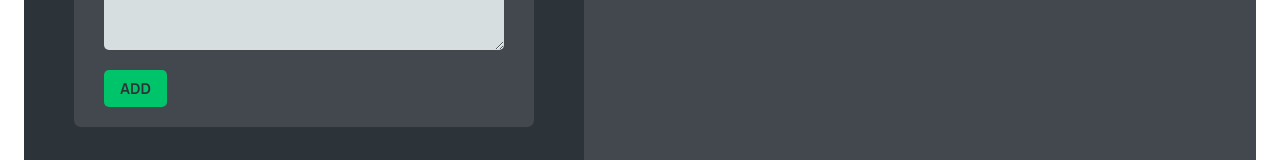
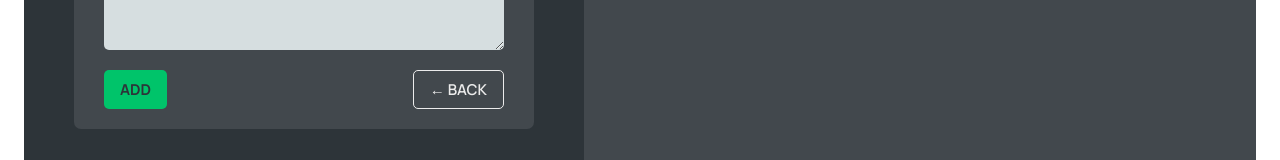
Before and after one commit to luther0929/WorldWise, a React (Vite) app: page /app/form in a window 1280 px wide. Shown: the part 427-587 px from the top of the page. Built offline with nearby package versions, Linux system fonts and the light colour scheme; data requests are answered from the project's data file.

Commit message:
feat(components): create reusable BackButton component for Form and City

```diff
--- /dev/null
+++ b/src/components/BackButton.jsx
@@ -0,0 +1,20 @@
+import { useNavigate } from 'react-router-dom';
+import Button from './Button';
+
+function BackButton() {
+  const navigate = useNavigate();
+
+  return (
+    <Button
+      type="back"
+      onClick={(e) => {
+        e.preventDefault();
+        navigate(-1);
+      }}
+    >
+      &larr; Back
+    </Button>
+  );
+}
+
+export default BackButton;
--- a/src/components/City.jsx
+++ b/src/components/City.jsx
@@ -3,6 +3,7 @@ import { useParams } from 'react-router-dom';
 import { useCities } from '../contexts/CitiesContext';
 import styles from './City.module.css';
 import Spinner from './Spinner';
+import BackButton from './BackButton';
 
 const formatDate = (date) =>
   new Intl.DateTimeFormat('en', {
@@ -58,6 +59,7 @@ function City() {
           Check out {cityName} on Wikipedia &rarr;
         </a>
       </div>
+      <BackButton />
     </div>
   );
 }
--- a/src/components/Form.jsx
+++ b/src/components/Form.jsx
@@ -3,6 +3,7 @@
 import { useState } from 'react';
 import styles from './Form.module.css';
 import Button from './Button';
+import BackButton from './BackButton';
 
 export function convertToEmoji(countryCode) {
   const codePoints = countryCode
@@ -50,6 +51,7 @@ function Form() {
 
       <div className={styles.buttons}>
         <Button type="primary">Add</Button>
+        <BackButton />
       </div>
     </form>
   );
```
